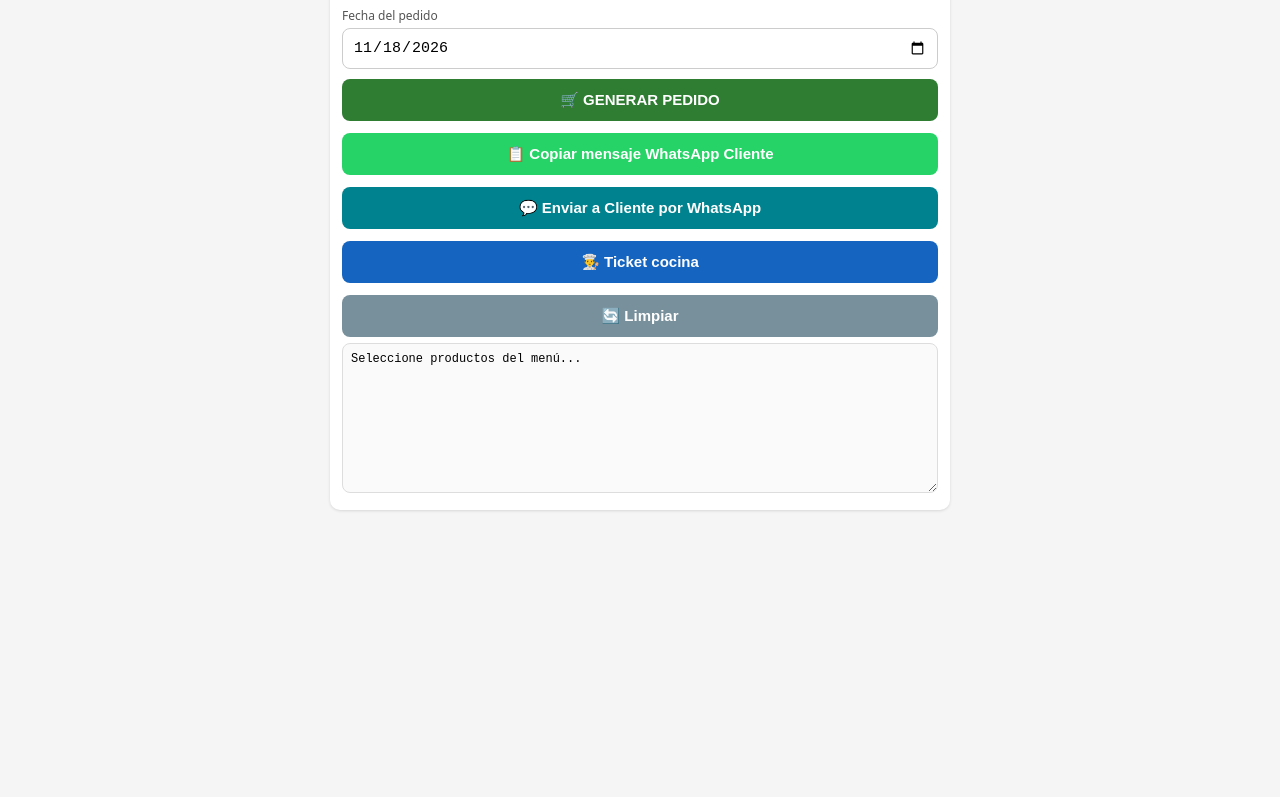
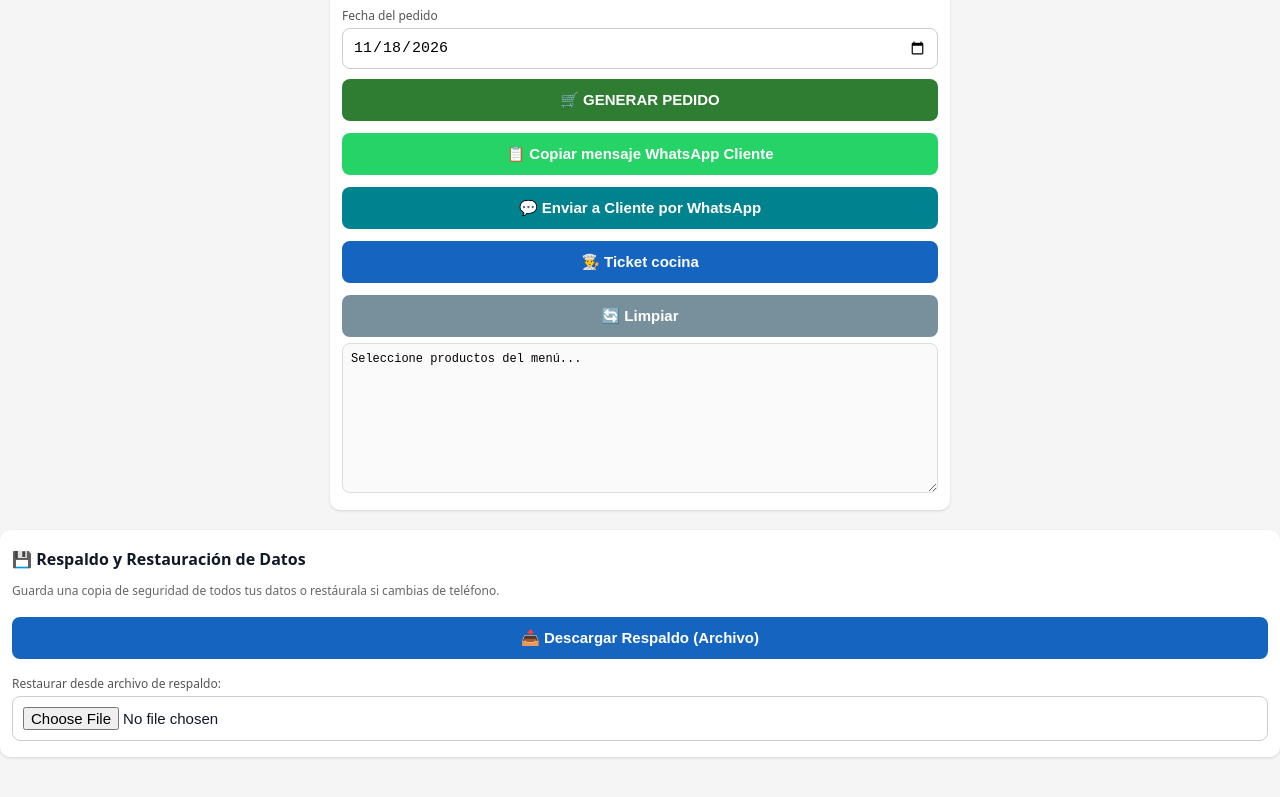
Before and after one commit to makilapap/MakiApp, a plain HTML site: page index.html in a window 1280 px wide. Shown: the part 1663-2460 px from the top of the page. Before the commit the page ends 2273 px from the top, so only its background shows below. Drawn offline with Linux system fonts and the light colour scheme.

Commit message:
Update index.html

```diff
--- a/index.html
+++ b/index.html
@@ -128,7 +128,13 @@
     <div id="outRetiro"></div>
   </div>
 </section>
-
+<div class="card">
+    <h2>💾 Respaldo y Restauración de Datos</h2>
+    <p class="muted">Guarda una copia de seguridad de todos tus datos o restáurala si cambias de teléfono.</p>
+    <button class="btn b" onclick="exportarRespaldo()">📥 Descargar Respaldo (Archivo)</button>
+    <label class="fld" style="margin-top:10px;">Restaurar desde archivo de respaldo:</label>
+    <input class="sel" type="file" id="archivoRespaldo" accept=".json" onchange="importarRespaldo(event)">
+  </div>
 <!-- ================= REPARTOS ================= -->
 <section class="tab" id="tab-rep">
   <div class="card">
@@ -776,6 +782,51 @@ window.addEventListener('DOMContentLoaded', () => {
   updStockBanner();
   renderImp();
 });
+  // ================= RESPALDO Y RESTAURACIÓN =================
+function exportarRespaldo() {
+  const datos = {
+    pedidos: pedidos,
+    gastos: gastos,
+    stock: stock,
+    sueldos: sueldos,
+    config: config,
+    repartidor_hist: localStorage.getItem("mkp_repartidor_hist") ? JSON.parse(localStorage.getItem("mkp_repartidor_hist")) : []
+  };
+
+  const dataStr = "data:text/json;charset=utf-8," + encodeURIComponent(JSON.stringify(datos, null, 2));
+  const downloadAnchor = document.createElement('a');
+  downloadAnchor.setAttribute("href", dataStr);
+  downloadAnchor.setAttribute("download", `respaldo_makipap_${hoy()}.json`);
+  document.body.appendChild(downloadAnchor);
+  downloadAnchor.click();
+  downloadAnchor.remove();
+}
+
+function importarRespaldo(event) {
+  const file = event.target.files[0];
+  if (!file) return;
+
+  const reader = new FileReader();
+  reader.onload = function(e) {
+    try {
+      const contenido = JSON.parse(e.target.result);
+      if(confirm("¿Estás seguro de restaurar este respaldo? Se sobrescribirán los datos actuales en este teléfono.")) {
+        if(contenido.pedidos) { pedidos = contenido.pedidos; save("pedidos", pedidos); }
+        if(contenido.gastos) { gastos = contenido.gastos; save("gastos", gastos); }
+        if(contenido.stock) { stock = contenido.stock; save("stock", stock); }
+        if(contenido.sueldos) { sueldos = contenido.sueldos; save("sueldos", sueldos); }
+        if(contenido.config) { config = contenido.config; save("config", config); }
+        if(contenido.repartidor_hist) { localStorage.setItem("mkp_repartidor_hist", JSON.stringify(contenido.repartidor_hist)); }
+
+        alert("¡Datos restaurados con éxito!");
+        location.reload();
+      }
+    } catch (err) {
+      alert("El archivo no es válido o está dañado.");
+    }
+  };
+  reader.readAsText(file);
+}
 </script>
 </body>
 </html>
```
